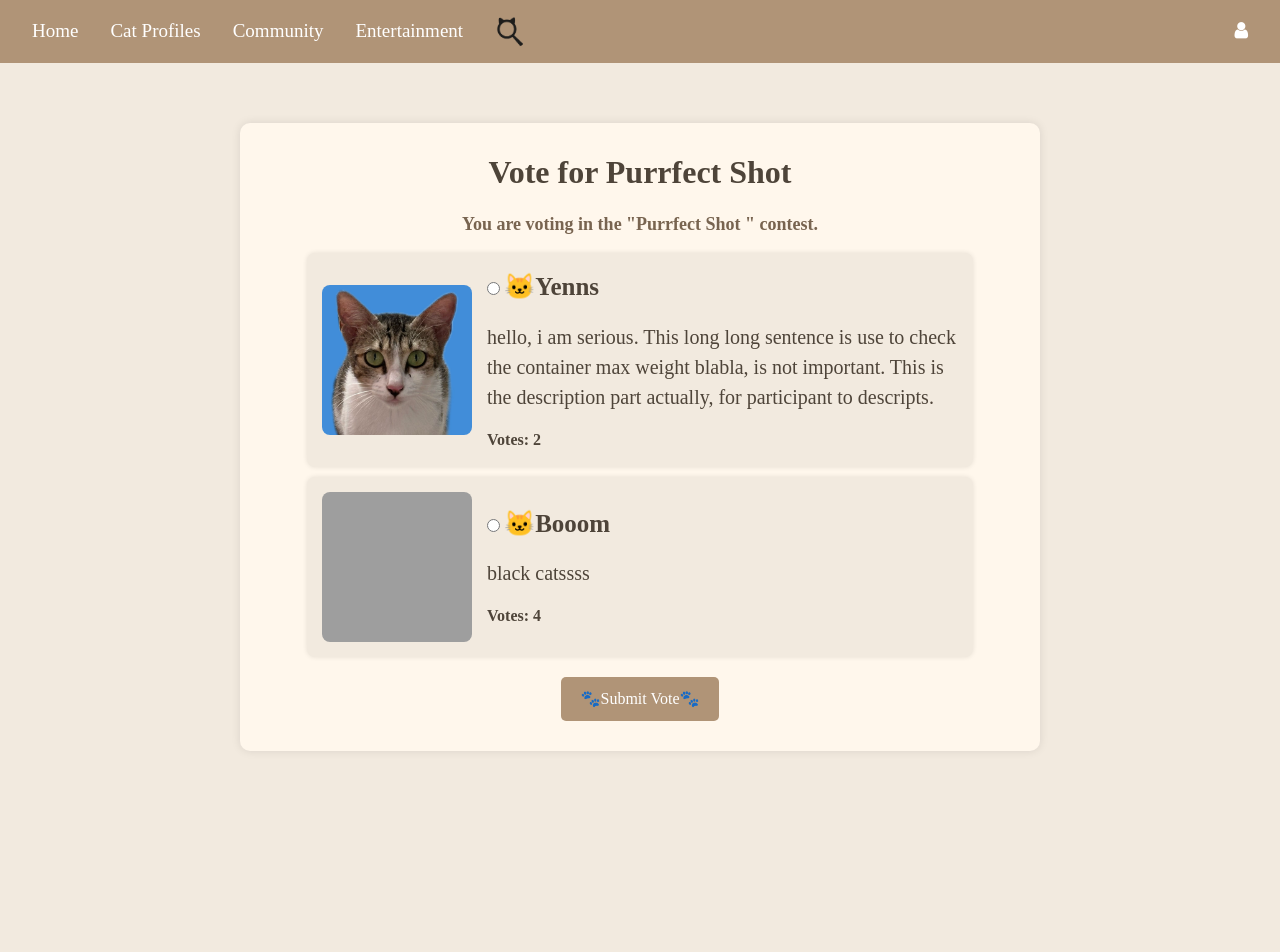
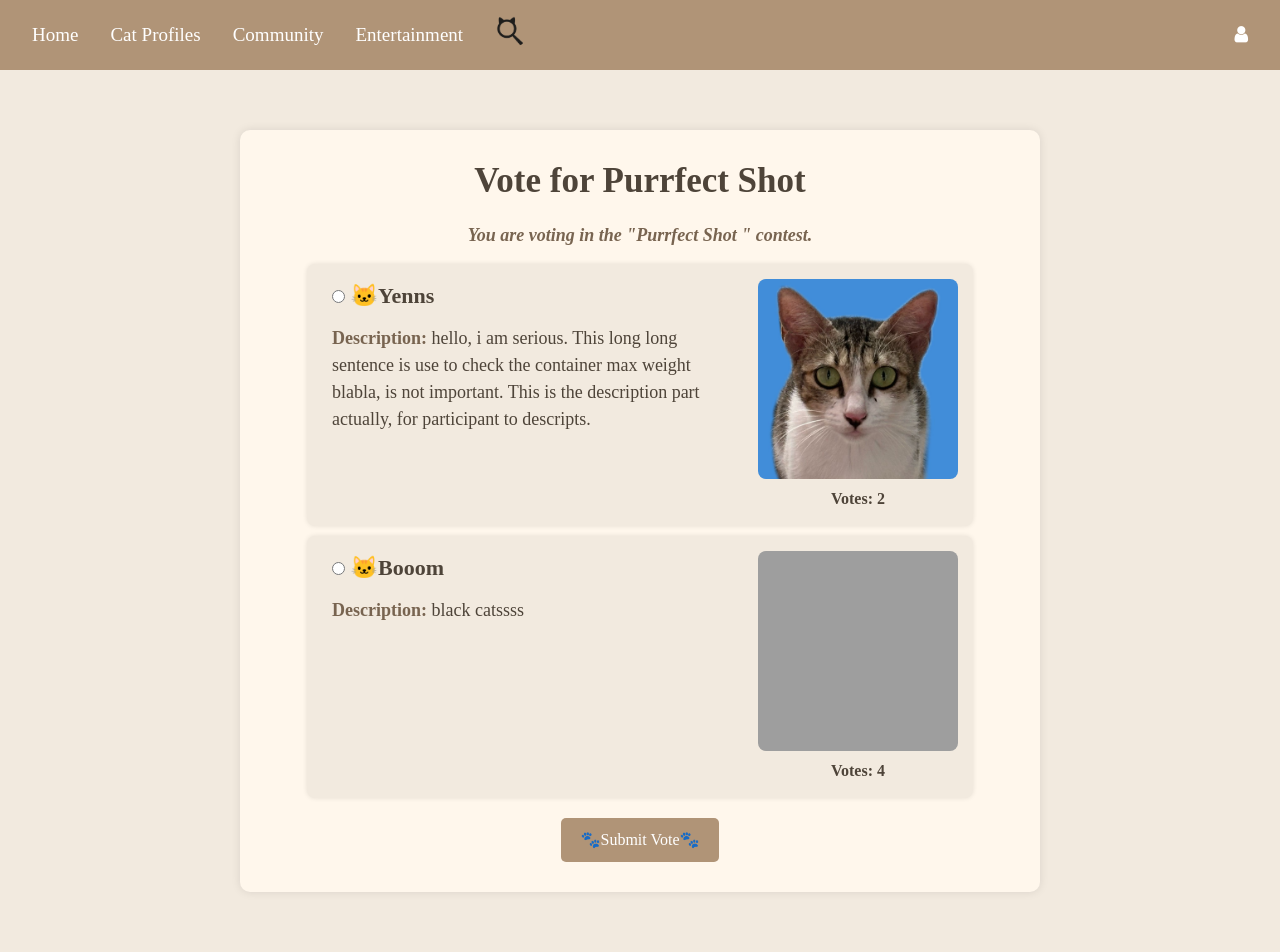
Before and after one commit to wshyen/MeowMeowU, a Flask app: page /voting/5 in a window 1280 px wide. Before the commit the page ends 751 px from the top, so only its background shows below. Run offline with Flask 3, Linux system fonts and the light colour scheme; data comes from the database, SQL or seed files in the repository; some libraries are stand-ins or nearby versions; grey boxes are pictures that could not be loaded.

Commit message:
added description container to display description

```diff
--- a/Website/templates/voting.html
+++ b/Website/templates/voting.html
@@ -26,6 +26,7 @@
     h2 {
         margin-bottom: 20px;
         font-weight: bold;
+        font-size: 35px;
     }
 
     .contest-info {
@@ -37,7 +38,7 @@
 
     .poll-option {
         display: flex;
-        align-items: center;
+        align-items: flex-start;
         background-color: #f2eadf;
         padding: 15px;
         border-radius: 8px;
@@ -45,36 +46,51 @@
         box-shadow: 0 0 5px rgba(0, 0, 0, 0.1);
         cursor: pointer;
         width: 90%;
-        justify-content: space-between; /* Ensures left-to-right alignment */
+        justify-content: space-between;
     }
 
     .image-container {
-        flex: 0 0 150px; /* Fixed width for image */
-        margin-right: 15px; /* Space between image and text */
+        flex: 0 0 200px;
+        text-align: center;
     }
 
     .description-container {
-        flex: 1; /* Allows description to take remaining space */
+        flex: 1;
+        display: flex;
+        flex-direction: column;
+        align-items: flex-start;
         text-align: left;
+        margin-left: 10px;
     }
 
     img {
-        width: 150px;
-        height: 150px;
+        width: 200px;
+        height: 200px;
         object-fit: cover;
         border-radius: 8px;
+        display: block;
+        margin-bottom: 8px;
     }
 
     .description {
-        font-size: 20px;
+        font-size: 18px;
         color: rgb(78, 68, 57);
-        margin-top: 8px;
-        text-align: left;
+        word-wrap: break-word;
+        overflow-wrap: break-word;
+        max-width: 400px;
+    }
+
+    .option-label {
+        font-size: 22px;
+        font-weight: bold;
+        margin-bottom: 5px;
     }
 
     .vote-count {
         font-weight: bold;
-        margin-top: 5px;
+        display: block;
+        text-align: center;
+        margin-top: 8px;
     }
 
     button {
@@ -91,39 +107,36 @@
     button:hover {
         background-color: rgb(158, 134, 106);
         transform: scale(1.1);
-        border-radius: 5px;
     }
-
 </style>
 
 <div class="container">
     <h2>Vote for {{ contest_name }}</h2>
-    <div class="contest-info">You are voting in the "{{ contest_name }}" contest.</div>
+    <div class="contest-info" style="font-style: italic;">You are voting in the "{{ contest_name }}" contest.</div>
 
     <form method="POST" action="{{ url_for('contestmanagement.submit_vote', contest_id=contest_id) }}">
         {% if participants %}
             {% for participant in participants %}
             <div class="poll-option">
 
+                <div class="description-container">
+                    <div class="option-label">
+                        <input type="radio" name="vote" value="{{ participant.id }}">
+                        <label for="{{ participant.id }}">🐱{{ participant.name }}</label>
+                    </div>
+
+                    {% if participant.description %}
+                        <p class="description"><strong style="font-weight: bold; color: rgb(120, 100, 80);">Description:</strong> {{ participant.description }}</p>
+                    {% endif %}
+                </div>
+
                 {% if participant.file_path %}
                 <div class="image-container">
                     <img src="{{ url_for('static', filename=participant.file_path.replace('Website/static/', '')) }}"
                          alt="{{ participant.name }}'s submission">
+                    <span class="vote-count">Votes: {{ participant.votes if participant.votes else 0 }}</span>
                 </div>
                 {% endif %}
-
-                <div class="description-container">
-                    <div class="option-label">
-                        <input type="radio" name="vote" value="{{ participant.id }}">
-                        <label for="{{ participant.id }}" style="font-size: 25px; font-weight: bold;">🐱{{ participant.name }}</label>
-                    </div>
-
-                    {% if participant.description %}
-                        <p class="description">{{ participant.description }}</p>
-                    {% endif %}
-
-                    <span class="vote-count">Votes: {{ participant.votes if participant.votes else 0 }}</span>
-                </div>
             </div>
             {% endfor %}
         {% else %}
```
